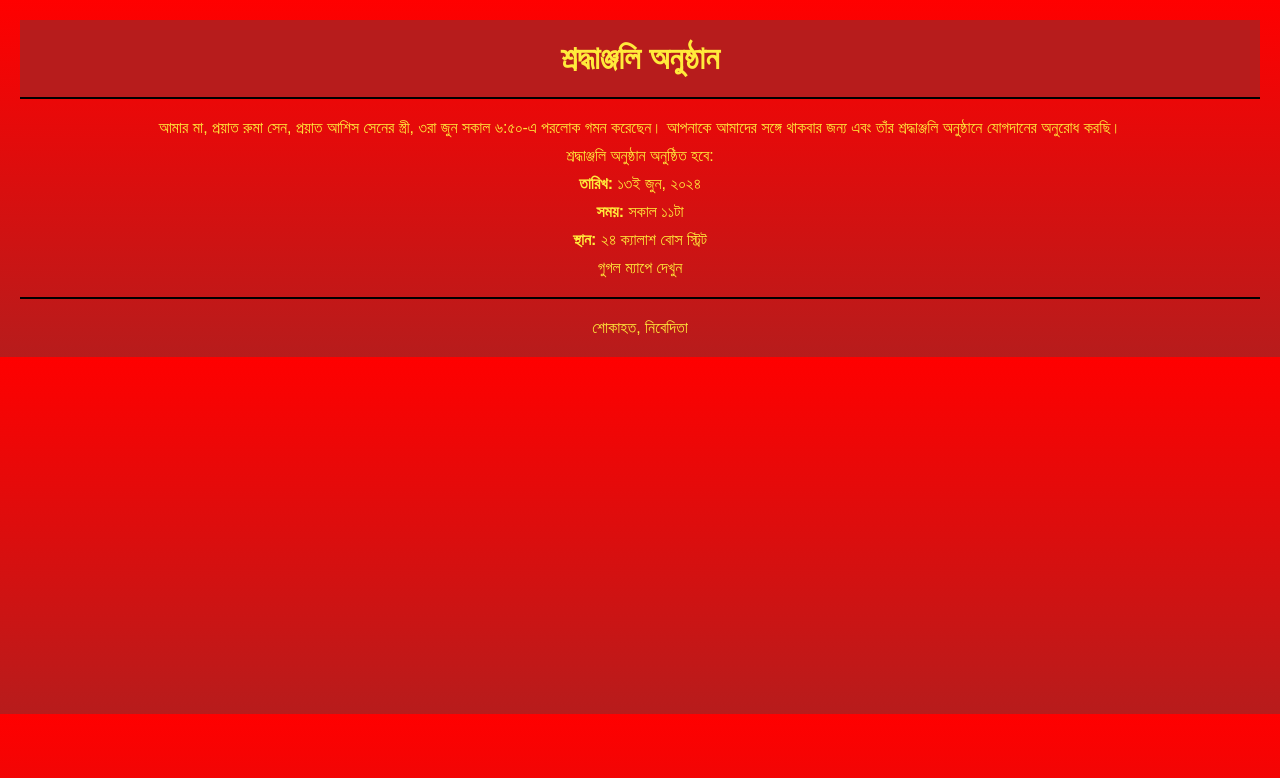
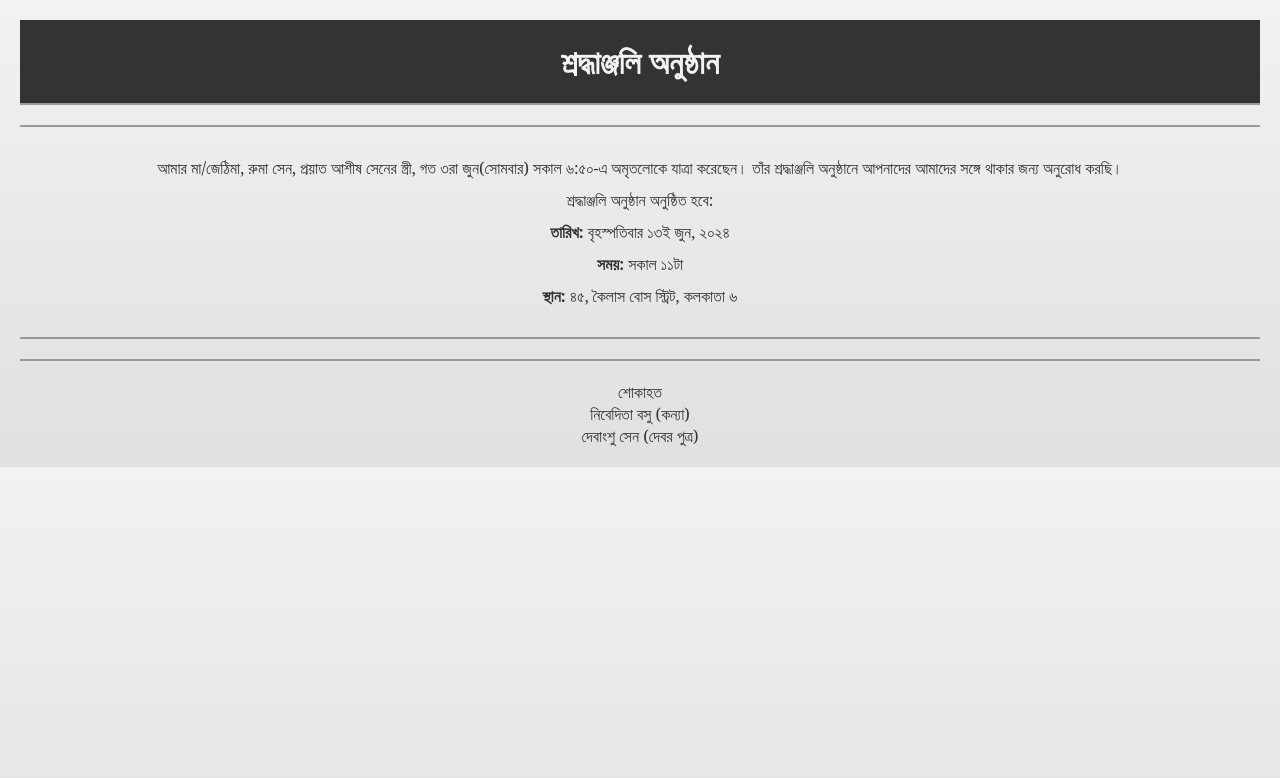
Before and after one commit to dbasu03/sraddho, a plain HTML site: page index.html in a window 1280 px wide. Drawn offline with Linux system fonts and the light colour scheme.

Commit message:
changes in colour scheme

```diff
--- a/index.html
+++ b/index.html
@@ -11,15 +11,17 @@
         <h1>শ্রদ্ধাঞ্জলি অনুষ্ঠান</h1>
     </div>
     <div class="content">
-        <p>আমার মা, প্রয়াত রুমা সেন, প্রয়াত আশিস সেনের স্ত্রী, ৩রা জুন সকাল ৬:৫০-এ পরলোক গমন করেছেন। আপনাকে আমাদের সঙ্গে থাকবার জন্য এবং তাঁর শ্রদ্ধাঞ্জলি অনুষ্ঠানে যোগদানের অনুরোধ করছি।</p>
+        <p>আমার মা/জেঠিমা, রুমা সেন, প্রয়াত আশীষ সেনের স্ত্রী, গত ৩রা জুন(সোমবার) সকাল ৬:৫০-এ অমৃতলোকে যাত্রা করেছেন। তাঁর শ্রদ্ধাঞ্জলি অনুষ্ঠানে আপনাদের আমাদের সঙ্গে থাকার জন্য অনুরোধ করছি।</p>
         <p>শ্রদ্ধাঞ্জলি অনুষ্ঠান অনুষ্ঠিত হবে:</p>
-        <p><strong>তারিখ:</strong> ১৩ই জুন, ২০২৪</p>
+        <p><strong>তারিখ:</strong> বৃহস্পতিবার ১৩ই জুন, ২০২৪</p>
         <p><strong>সময়:</strong> সকাল ১১টা</p>
-        <p><strong>স্থান:</strong> ২৪ ক্যালাশ বোস স্ট্রিট</p>
-        <p><a href="https://www.google.com/maps/place/24+Kailash+Bose+Street" target="_blank">গুগল ম্যাপে দেখুন</a></p>
+        <p><strong>স্থান:</strong> ৪৫, কৈলাস বোস স্ট্রিট, কলকাতা ৬</p>
+
     </div>
     <div class="footer">
-        <p>শোকাহত, নিবেদিতা</p>
+        <p>শোকাহত</p>
+        <p>নিবেদিতা বসু (কন্যা)</p>
+        <p>দেবাংশু সেন (দেবর পুত্র)</p>
     </div>
 </body>
 </html>
--- a/styles.css
+++ b/styles.css
@@ -1,7 +1,7 @@
 body {
-    font-family: Arial, sans-serif;
-    background: linear-gradient(to bottom, #ff0000, #b71c1c);
-    color: #ffeb3b;
+    font-family: 'Noto Serif', serif;
+    background: linear-gradient(to bottom, #f2f2f2, #e0e0e0);
+    color: #333;
     margin: 0;
     padding: 20px;
     box-sizing: border-box;
@@ -9,39 +9,47 @@ body {
 }
 
 .header {
-    background-color: #b71c1c;
+    background-color: #333;
     padding: 20px;
-    border-bottom: 2px solid black;
+    border-bottom: 2px solid #999;
     margin-bottom: 20px;
 }
 
 .header h1 {
     margin: 0;
-    color: #ffeb3b;
+    color: #f2f2f2;
+    font-family: 'Noto Serif', serif;
+    font-size: 2em;
 }
 
 .content {
     margin: 20px 0;
+    border-top: 2px solid #999;
+    border-bottom: 2px solid #999;
+    padding: 20px 0;
 }
 
 .content p {
     margin: 10px 0;
+    font-family: 'Noto Serif', serif;
 }
 
 .footer {
     margin-top: 20px;
-    border-top: 2px solid black;
+    border-top: 2px solid #999;
     padding-top: 20px;
 }
 
 .footer p {
     margin: 0;
-    color: #ffeb3b;
+    color: #333;
+    font-family: 'Noto Serif', serif;
 }
 
 a {
-    color: #ffeb3b;
+    color: #333;
     text-decoration: none;
+    font-family: 'Noto Serif', serif;
 }
 
 a:hover {
```
